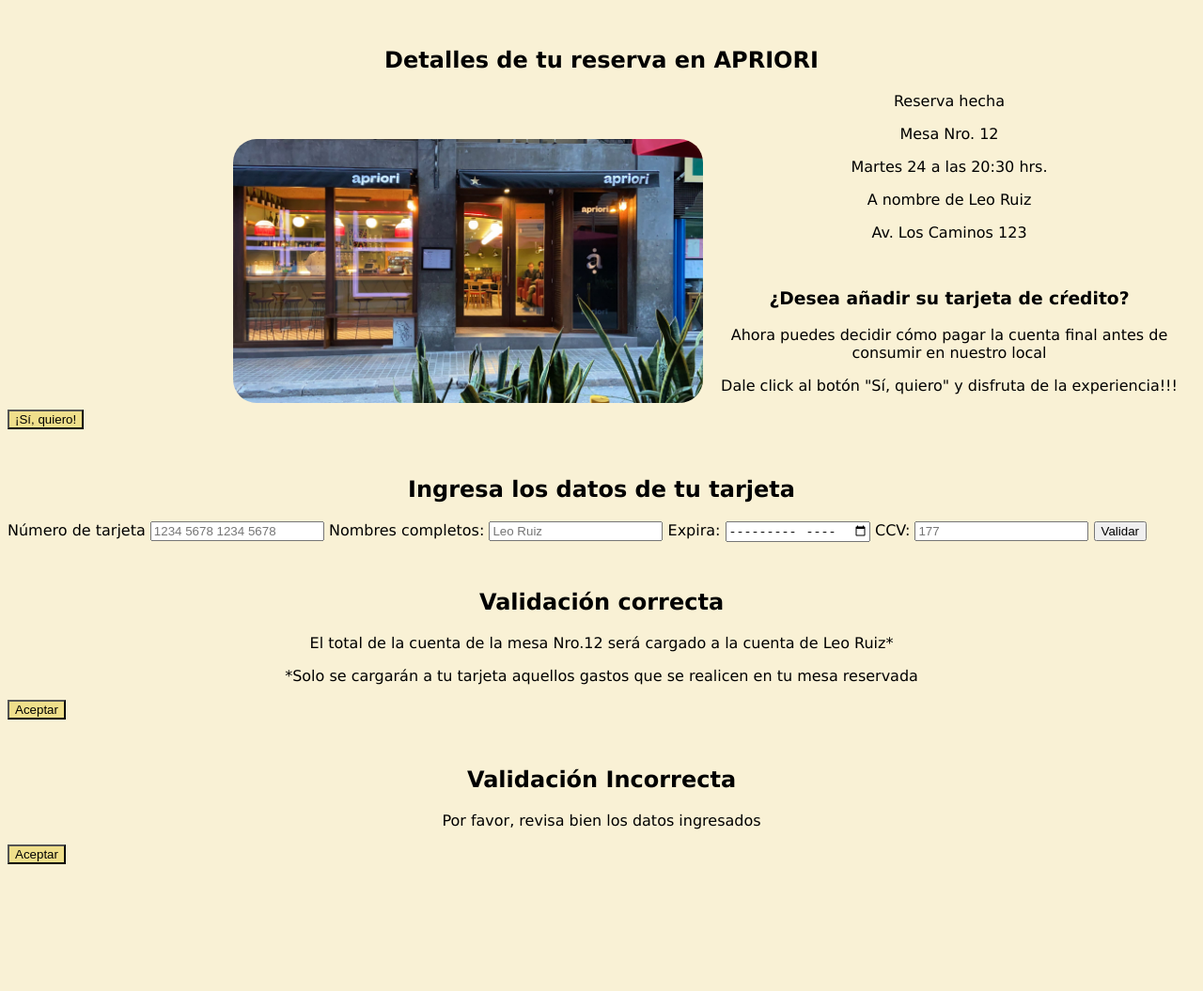
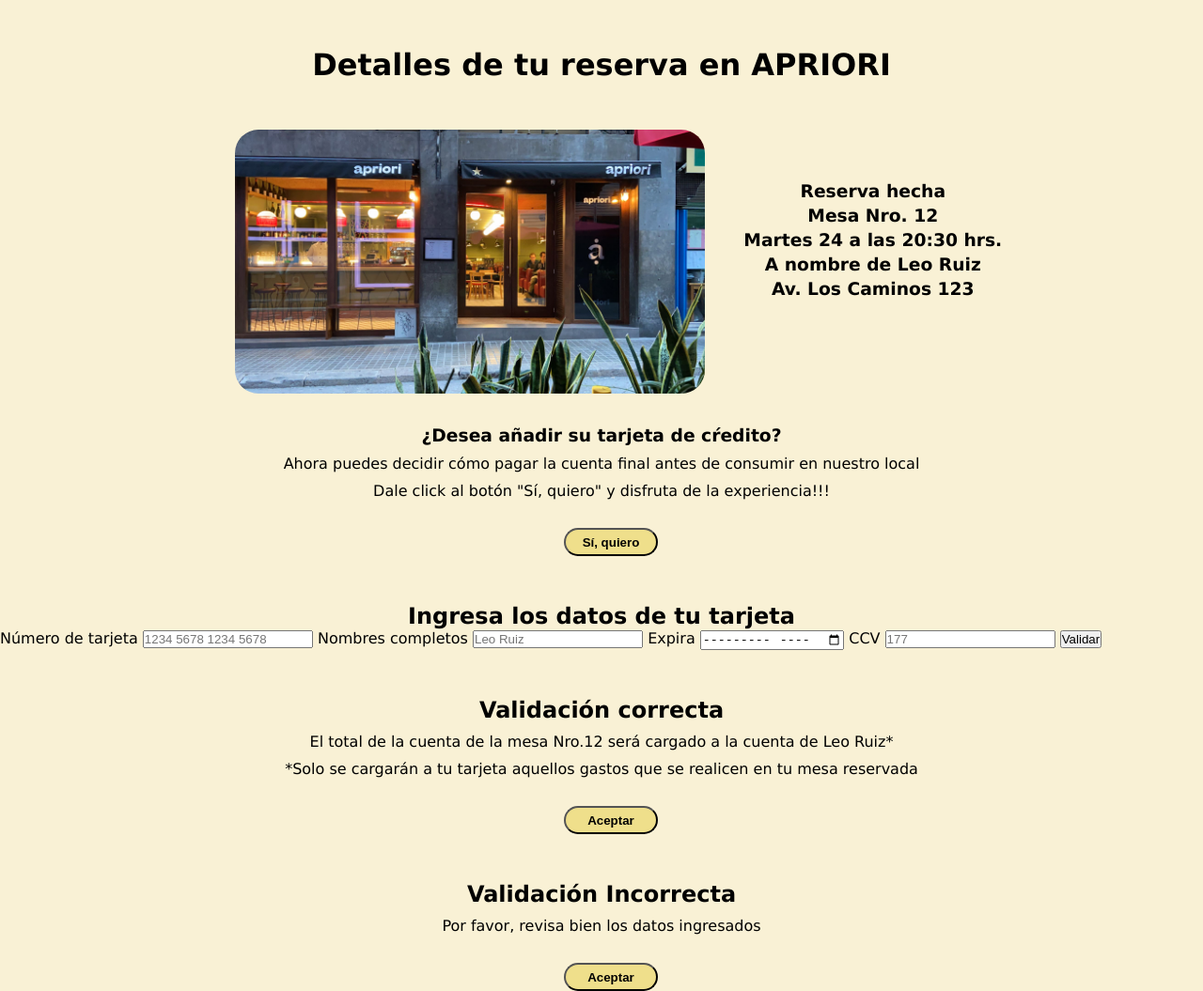
Before and after one commit to Laboratoria/LIM018-card-validation, a website with bundled scripts: page src/index.html in a window 1280 px wide. Shown: the whole page at 94% size. Before the commit the page ends 928 px from the top, so only its background shows below. Built offline with nearby package versions, Linux system fonts and the light colour scheme.

Commit message:
maquetación RESERVA terminado

```diff
--- a/package.json
+++ b/package.json
@@ -20,6 +20,8 @@
     "gh-pages": "^3.1.0",
     "htmlhint": "^1.0.0",
     "jest": "^27.0.1",
+    "nodejs": "^0.0.0",
+    "npm": "^8.12.1",
     "opener": "^1.5.1",
     "serve": "^13.0.2"
   },
--- a/src/index.html
+++ b/src/index.html
@@ -8,25 +8,26 @@
   <body>
 
     <main class="main">
+      <h1 class="main__reservation__title"> Detalles de tu reserva en APRIORI </h1>
         <section id="reservation" class="main__reservation">
-          <h1> Detalles de tu reserva en APRIORI </h1>
-          <figure>
+
+          <figure class="main__reservation__img">
             <img id="img1" src="./img/aprioriReservation.jpeg" alt="texto descriptivo"/>
           </figure>
 
           <div id="data" class="main__reservation__data">
-            <p> Reserva hecha</p>
-            <p> Mesa Nro. 12</p>
-            <p> Martes 24 a las 20:30 hrs.</p>
-            <p> A nombre de Leo Ruiz</p>
-            <p> Av. Los Caminos 123</p>
+            <h3> Reserva hecha</h3>
+            <h3> Mesa Nro. 12</h3>
+            <h3> Martes 24 a las 20:30 hrs.</h3>
+            <h3> A nombre de Leo Ruiz</h3>
+            <h3> Av. Los Caminos 123</h3>
 
           </div>
-          <div id="add" class="main__reservation__add">
+          <div id="added" class="main__reservation__add">
             <h3>¿Desea añadir su tarjeta de cŕedito?</h3>
             <p>Ahora puedes decidir cómo pagar la cuenta final antes de consumir en nuestro local</p>
             <p>Dale click al botón "Sí, quiero" y disfruta de la experiencia!!!</p>
-            <button>¡Sí, quiero!</button>
+            <button><h4>Sí, quiero</h4></button>
           </div>
 
         </section>
@@ -38,15 +39,15 @@
               <input type="text" id="numberCard" placeholder="1234 5678 1234 5678" name="numberCard" required/>
             </label>
             <label for="name">
-              <span> Nombres completos: </span>
+              <span> Nombres completos </span>
               <input type="text" id="name" placeholder="Leo Ruiz" name="name" required/>
             </label>
             <label for="expiration">
-              <span> Expira: </span>
+              <span> Expira </span>
               <input type="month" id="expiration" placeholder="17/02/2024" name="expiration" required/>
             </label>
             <label for="ccv">
-              <span> CCV: </span>
+              <span> CCV </span>
               <input type="text" id="ccv" placeholder="177" name="ccv" required/>
             </label>
             <input type="submit" value="Validar"/>
@@ -57,14 +58,14 @@
             <h2>Validación correcta</h2>
             <p>El total de la cuenta de la mesa Nro.12 será cargado a la cuenta de Leo Ruiz*</p>
             <p>*Solo se cargarán a tu tarjeta aquellos gastos que se realicen en tu mesa reservada</p>
-            <button>Aceptar</button>
+            <button><h4>Aceptar</h4></button>
           </div>
         </section>
         <section id="incorrect" class="main__incorrect">
           <div class="main__incorrect__text">
             <h2>Validación Incorrecta</h2>
             <p>Por favor, revisa bien los datos ingresados</p>
-            <button>Aceptar</button>
+            <button><h4>Aceptar</h4></button>
           </div>
         </section>
 
--- a/src/index.js
+++ b/src/index.js
@@ -9,5 +9,5 @@
 validator.isValid()
 validator.maskify('4083952015263');
 validator.isValid('4083952015263');
-
+console.log(validator);
 //let ccv= document.getElementById('ccv')
--- a/src/style.css
+++ b/src/style.css
@@ -1,3 +1,8 @@
+*{
+    box-sizing:border-box;
+    padding: 0;
+    margin: 0;
+    }
     body {
         font-family: 'Lucida Sans', 'Lucida Sans Regular', 'Lucida Grande', 'Lucida Sans Unicode', Geneva, Verdana, sans-serif;
         background-color: rgba(235, 203, 88, 0.25);
@@ -6,23 +11,35 @@
 
     button {
         background-color: rgba(239, 223, 139, 1);
+        margin-left: 600px;
+        margin-top: 30px;
+        width: 100px;
+        height: 30px;
+        border-radius: 15px;
+    }
+    .main__reservation{
+        display: inline-flex;
+        flex-wrap: wrap;
     }
 
-
-section.figure {
-    margin-left: 200px;
+    .main__reservation .main__reservation__img{
+        flex-grow: 50;
+        margin-left: 250px;
         margin-top: 50px;
-    float: left;
-    width: 500px;
-    height: 280;
-    border-radius: 25px;
-
+    }
+    .main__reservation .main__reservation__data{
+        flex-grow: 50;
+        margin-right: 200px;
+        margin-top: 100px;
+    }
+    .main__reservation .main__reservation__add{
+        flex-grow: 100;
+        margin-top: 25px;
     }
 
-#img1{
-    margin-left: 200px;
-    margin-top: 50px;
-    float: left;
+     #img1 {
+        /*margin-top: 100px;
+        margin-left: 100px;*/
         width: 500px;
         height: 280;
         border-radius: 25px;
@@ -30,15 +47,18 @@
     }
 
 
-
     p {
     text-align: center;
     color: black;
-
+    margin-top: 10px;
 
     }
 
-h1, h2, h3 {
+    h1, h2 {
         text-align: center;
         margin-top: 50px;
     }
+    h3{
+        text-align: center;
+        margin-top: 5px;
+    }
--- a/src/validator.js
+++ b/src/validator.js
@@ -31,6 +31,4 @@
   },
 
 };
-
-
 export default validator;
```
Also changed, not shown: 1 other file. Lines whose indentation alone changed are shown as unchanged.
